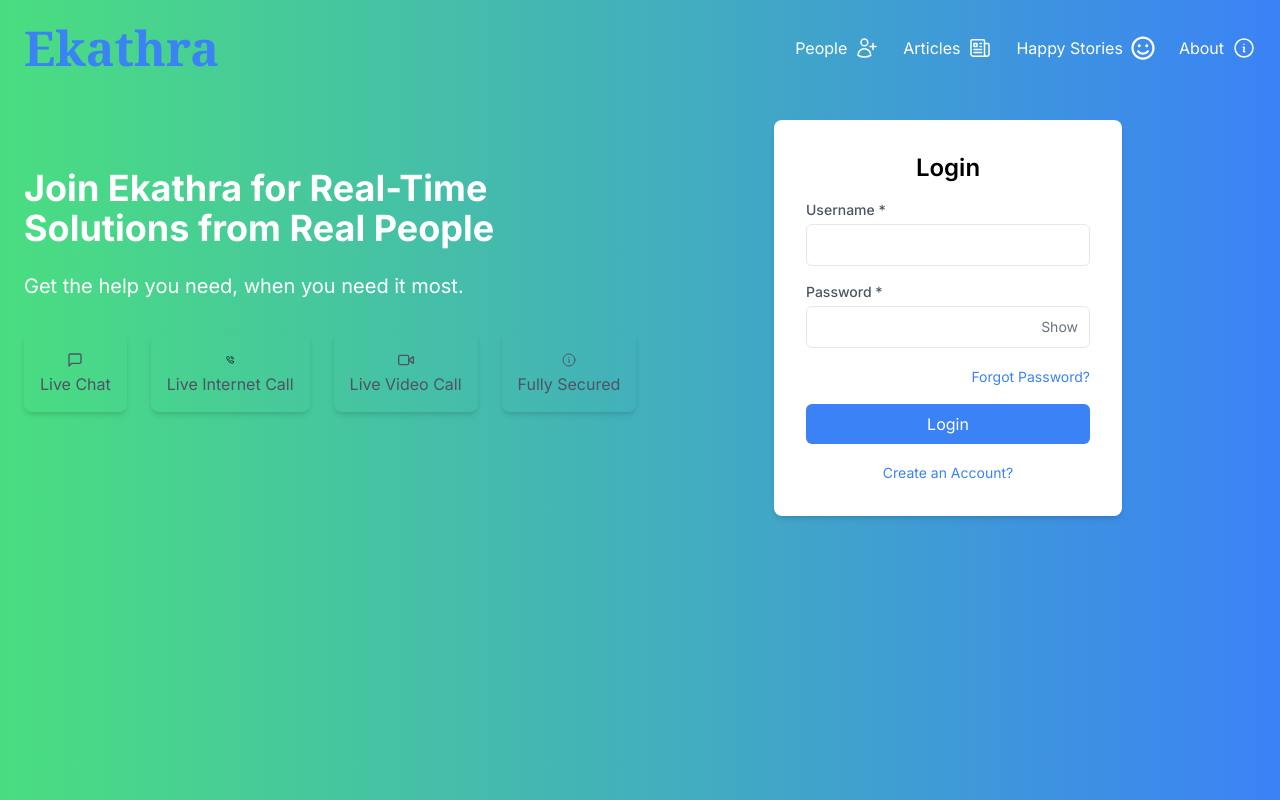
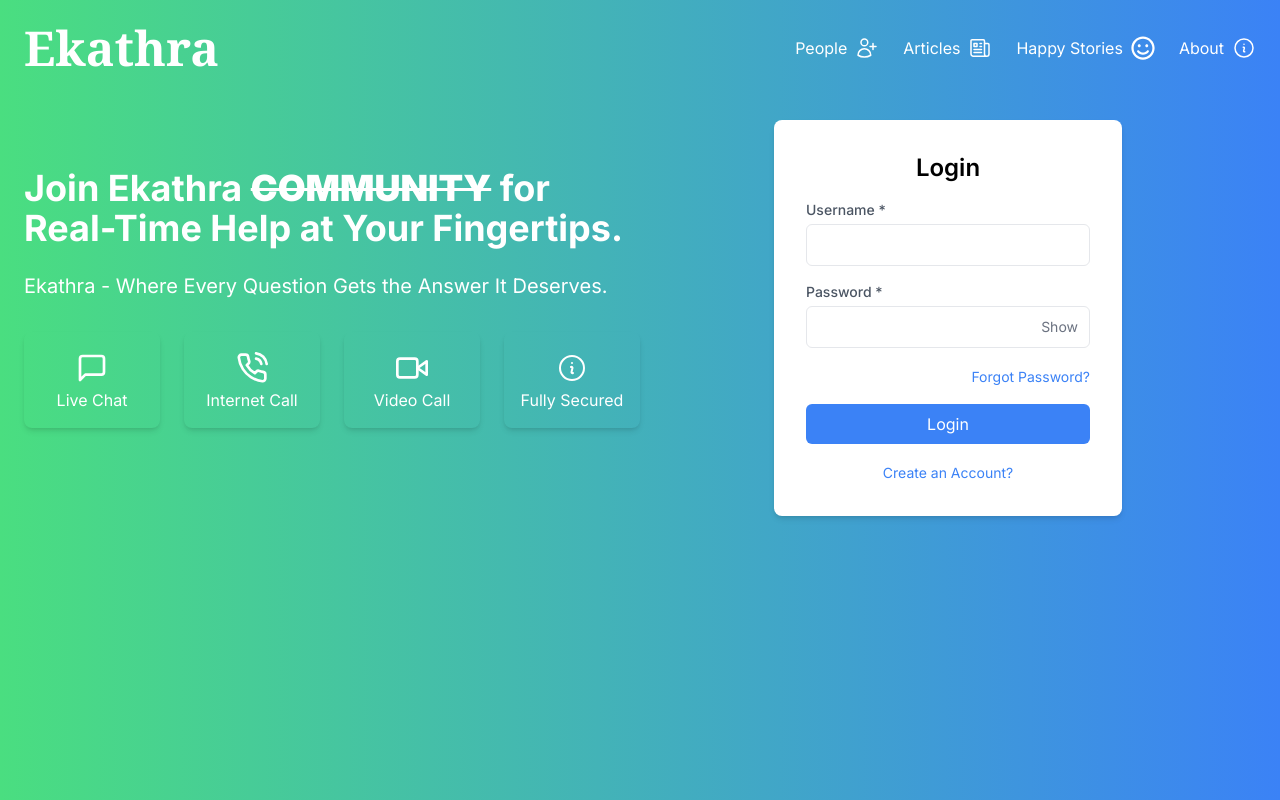
Before and after one commit to Santhosh-CS07/s_s, a Next.js app: page / in a window 1280 px wide. Built offline with nearby package versions, Linux system fonts and the light colour scheme.

Commit message:
content updated

```diff
--- a/src/components/HeroSection/Herosection.tsx
+++ b/src/components/HeroSection/Herosection.tsx
@@ -16,37 +16,33 @@ export default function HeroSection() {
                     <div className="flex justify-items-center pt-12 sm:pt-24 md:w-1/2 text-left">
                         <div className=''>
                             <h1 className="text-4xl md:text-4xl font-bold text-white mb-6">
-                                Join Ekathra for Real-Time Solutions from Real People
-                            </h1>
+                                Join Ekathra <strong className='line-through'>COMMUNITY</strong> for Real-Time Help at Your Fingertips.</h1>
                             <p className="text-lg md:text-xl text-white mb-8 overflow-wrap">
-                                Get the help you need, when you need it most.
+                                Ekathra - Where Every Question Gets the Answer It Deserves.
                             </p>
-                            <div className=" space-x-6 sm:flex">
-                                <div className="flex flex-col items-center justify-center p-4 rounded-lg shadow-md">
-                                    <FiMessageSquare className="h-6 w-6 text-gray-600 rounded-lg p-1" />
-                                    <span className="text-gray-600">Live Chat</span>
+                            <div className="grid grid-cols-1 sm:grid-cols-2 lg:grid-cols-4 gap-6">
+                                <div className="flex flex-col items-center justify-center p-4 rounded-lg shadow-md bg-light-blue-500">
+                                    <FiMessageSquare className="h-10 w-10 text-white rounded-lg p-1" />
+                                    <span className="text-white">Live Chat</span>
                                 </div>
-                                <div className="flex flex-col items-center justify-center p-4 rounded-lg shadow-md">
-                                    <FiPhoneCall className="h-6 w-6text-gray-600   rounded-lg p-1" />
-                                    <span className="text-gray-600">Live Internet Call</span>
+                                <div className="flex flex-col items-center justify-center p-4 rounded-lg shadow-md bg-light-blue-500">
+                                    <FiPhoneCall className="h-10 w-10 text-white rounded-lg p-1" />
+                                    <span className="text-white">Internet Call</span>
                                 </div>
-                                <div className="flex flex-col items-center justify-center p-4 rounded-lg shadow-md">
-                                    <FiVideo className="h-6 w-6  text-gray-600 rounded-lg p-1" />
-                                    <span className="text-gray-600">Live Video Call</span>
+                                <div className="flex flex-col items-center justify-center p-4 rounded-lg shadow-md bg-light-blue-500">
+                                    <FiVideo className="h-10 w-10 text-white rounded-lg p-1" />
+                                    <span className="text-white">Video Call</span>
                                 </div>
-                                <div className="flex flex-col items-center justify-center p-4 rounded-lg shadow-md">
-                                    <InformationCircleIcon className="h-6 w-6 text-gray-600  rounded-lg p-1" />
-                                    <span className="text-gray-600">Fully Secured</span>
+                                <div className="flex flex-col items-center justify-center p-4 rounded-lg shadow-md bg-light-blue-500">
+                                    <InformationCircleIcon className="h-10 w-10 text-white rounded-lg p-1" />
+                                    <span className="text-white">Fully Secured</span>
                                 </div>
                             </div>
-
                         </div>
-
                     </div>
                     <div className="md:w-1/2 flex justify-center mt-12">
                         <Authentication />
                     </div>
-
                 </div>
             </div>
         </div>
--- a/src/components/HomeNavBar/Homenavbar.tsx
+++ b/src/components/HomeNavBar/Homenavbar.tsx
@@ -5,23 +5,23 @@ import Image from 'next/image';
 const Homenavbar = () => {
     return (
         <div className=" justify-between items-center sm:flex">
-            <h2 style={{ color: "#3B83F4" }} className="font-serif text-7xl md:text-5xl font-extrabold sm:text-4xl">Ekathra</h2>
-            <div className="flex space-x-6 mt-6 sm:mt-0">
+            <h2 className="font-serif text-7xl md:text-5xl text-white font-extrabold sm:text-4xl">Ekathra</h2>
+            <div className="flex space-x-6 sm:mt-0">
                 <a href="/people" className="text-white hover:text-gray-200 flex items-center space-x-2">
                     <span className='hidden sm:inline'>People</span>
-                    <UserPlusIcon className="h-16 w-16 sm:h-6 sm:w-6" />
+                    <UserPlusIcon className="h-16 w-16 hidden sm:inline sm:h-6 sm:w-6" />
                 </a>
                 <a href="/articles" className="text-white hover:text-gray-200 flex items-center space-x-2">
                     <span className='hidden sm:inline'>Articles</span>
-                    <NewspaperIcon className="h-16 w-16 sm:h-6 sm:w-6" />
+                    <NewspaperIcon className=" hidden sm:inline h-16 w-16 sm:h-6 sm:w-6" />
                 </a>
                 <a href="/happy-stories" className="text-white hover:text-gray-200 flex items-center space-x-2">
                     <span className='hidden sm:inline'>Happy Stories</span>
-                    <FaRegSmile className="h-16 w-16 sm:h-6 sm:w-6" />
+                    <FaRegSmile className=" hidden sm:inline h-16 w-16 sm:h-6 sm:w-6" />
                 </a>
                 <a href="/about" className="text-white hover:text-gray-200 flex items-center space-x-2">
                     <span className='hidden sm:inline'>About</span>
-                    <InformationCircleIcon className="h-16 w-16 sm:h-6 sm:w-6" />
+                    <InformationCircleIcon className="hidden sm:inline h-16 w-16 sm:h-6 sm:w-6" />
                 </a>
             </div>
         </div>
```
